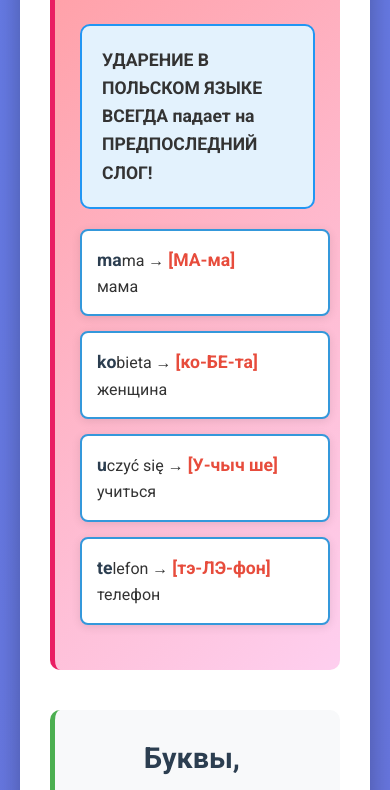
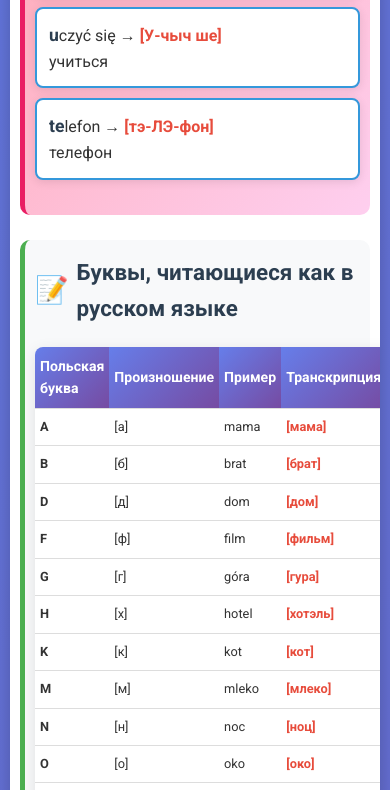
Before and after one commit to Pavelv1999/L1_Reading, a plain HTML site: page index.html in a window 390 px wide. Shown: the part 627-1417 px from the top of the page. Drawn offline with Linux system fonts and the light colour scheme.

Commit message:
Update index.html

```diff
--- a/index.html
+++ b/index.html
@@ -224,6 +224,106 @@
                 padding: 30px 20px;
             }
         }
+
+        .container {
+    margin: 10px;
+    border-radius: 10px;
+}
+
+.content {
+    padding: 20px 15px;
+}
+
+.rule-section {
+    padding: 20px 15px;
+    margin-bottom: 25px;
+}
+
+.header h1 {
+    font-size: 1.8em;
+    line-height: 1.2;
+}
+
+.header p {
+    font-size: 1em;
+}
+
+.rule-section h2 {
+    font-size: 1.4em;
+    margin-bottom: 15px;
+}
+
+.rule-section h3 {
+    font-size: 1.2em;
+    margin: 20px 0 10px 0;
+}
+
+.examples-grid {
+    grid-template-columns: 1fr;
+    gap: 10px;
+}
+
+.example-card {
+    padding: 12px;
+}
+
+table {
+    font-size: 0.9em;
+}
+
+th, td {
+    padding: 10px 8px;
+    word-wrap: break-word;
+}
+
+.phonetic {
+    font-size: 1em;
+}
+
+.key-point {
+    padding: 15px;
+    font-size: 1em;
+}
+
+.emoji {
+    font-size: 1.2em;
+    margin-right: 8px;
+}
+
+
+        @media (max-width: 480px) {
+    .header {
+        padding: 20px 15px;
+    }
+
+    .header h1 {
+        font-size: 1.5em;
+    }
+
+    .content {
+        padding: 15px 10px;
+    }
+
+    .rule-section {
+        padding: 15px 10px;
+    }
+
+    table {
+        font-size: 0.8em;
+    }
+
+    th, td {
+        padding: 8px 5px;
+    }
+
+    .teacher-credit {
+        font-size: 0.8em;
+        padding: 6px 10px;
+    }
+}
+
+
+
 
         @media print {
             body {
```
